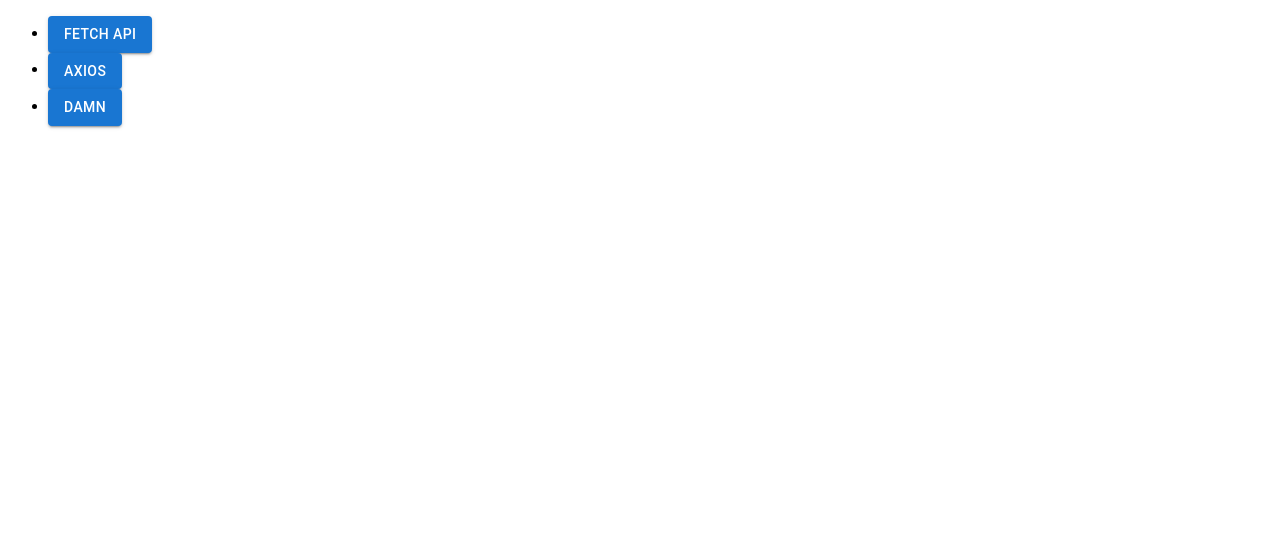
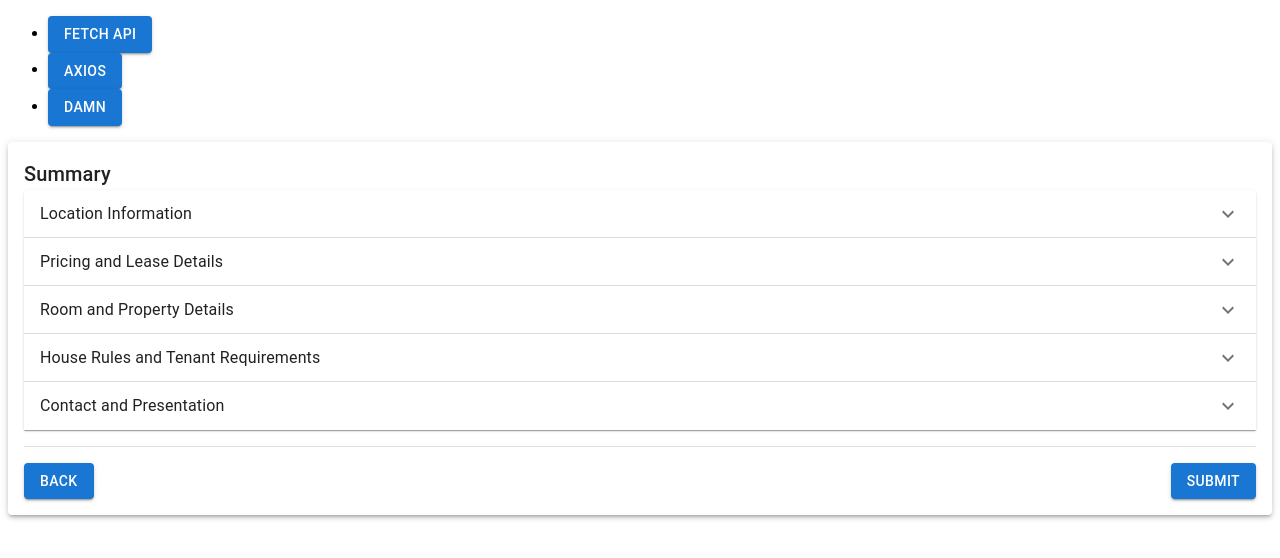
Before and after one commit to tirdesh/FindARoomie, a React (Create React App) app in the folder frontend/: page /summary in a window 1280 px wide. Shown: the top 558 px of the page. Built offline with nearby package versions, Linux system fonts and the light colour scheme.

Commit message:
Added SummaryPage

```diff
--- a/frontend/src/App.tsx
+++ b/frontend/src/App.tsx
@@ -4,6 +4,7 @@
 import RoomFiltersAxios from './pages/sample-apiconnector-axios';
 import RoomFiltersFetch from './pages/sample-apiconnector-fetch';
 import CreateListingForm from './pages/CreateListingPage/CreateListingForm';
+import SummaryPage from './pages/CreateListingPage/SummaryPage';
 
 function App() {
   return (
@@ -33,6 +34,7 @@
           <Route path="/fetch" element={<RoomFiltersFetch />} />
           <Route path="/axios" element={<RoomFiltersAxios />} />
           <Route path="/test" element={<CreateListingForm />} />
+          <Route path="/summary" element={<SummaryPage />} />
         </Routes>
       </div>
     </Router>
--- a/frontend/src/pages/CreateListingPage/CreateListingForm.tsx
+++ b/frontend/src/pages/CreateListingPage/CreateListingForm.tsx
@@ -4,6 +4,7 @@
 import { incrementStep, decrementStep } from '../../redux/slices/CreateListingStepSlice';
 import { RootState } from '../../redux/store';
 import { Button, Stepper, Step, StepLabel, Grid } from '@mui/material';
+import { useNavigate } from 'react-router-dom';
 
 // Import your step components
 import Step1 from '../../components/CreateListingSteps/step1Form';
@@ -18,9 +19,15 @@
   const dispatch = useDispatch();
   const step = useSelector((state: RootState) => state.step.currentStep);
   const formData = useSelector((state: RootState) => state.form); // Assuming `form` is the slice holding your form data
+  const navigate = useNavigate(); // Use useNavigate instead of useHistory
 
   const handleNext = () => {
-    dispatch(incrementStep());
+    if (step < steps.length) {
+        dispatch(incrementStep());
+      } else {
+        // If it's the last step, navigate to the summary page
+        navigate('/summary');
+      }
     console.log(formData)
   };
 
@@ -61,7 +68,8 @@
             onClick={handleNext}
             style={{ alignSelf: 'flex-end' }}
           >
-            {step < steps.length ? 'Next' : 'Submit'}
+            Next
+            {/* step < steps.length ? 'Next' : 'Submit' */}
           </Button>
         </div>
       </Grid>
--- /dev/null
+++ b/frontend/src/pages/CreateListingPage/SummaryPage.tsx
@@ -0,0 +1,105 @@
+// components/CreateListingSteps/SummaryPage.tsx
+import React from 'react';
+import { useSelector, useDispatch } from 'react-redux';
+import { RootState } from '../../redux/store';
+import { Accordion, AccordionDetails, AccordionSummary, Typography, Grid, Paper, Button, Divider } from '@mui/material';
+import ExpandMoreIcon from '@mui/icons-material/ExpandMore';
+import { submitForm } from '../../redux/slices/CreateListingFormSlice';
+import { useNavigate } from 'react-router-dom';
+
+const SummaryPage: React.FC = () => {
+  const formData = useSelector((state: RootState) => state.form);
+  const dispatch = useDispatch();
+  const navigate = useNavigate();
+
+  const handleBack = () => {
+    navigate('/test');
+  };
+
+  const handleSubmit = async () => {
+    // Dispatch the submitForm action
+    // await dispatch(submitForm(formData));
+    // You can navigate to a success page or perform other actions after submission
+  };
+
+  const renderAccordion = (title: string, content: React.ReactNode) => (
+    <Accordion>
+      <AccordionSummary expandIcon={<ExpandMoreIcon />} aria-controls={`${title.toLowerCase()}-content`} id={`${title.toLowerCase()}-header`}>
+        <Typography>{title}</Typography>
+      </AccordionSummary>
+      <AccordionDetails>
+        {content}
+      </AccordionDetails>
+    </Accordion>
+  );
+
+  return (
+    <Grid container spacing={2}>
+      <Grid item xs={12}>
+        <Paper elevation={3} style={{ padding: '16px' }}>
+          <Typography variant="h6">Summary</Typography>
+
+          {renderAccordion("Location Information", (
+            <Typography>
+              Address: {formData.listingTypeAndLocationInformation.address}<br />
+              Proximity: {formData.listingTypeAndLocationInformation.proximity}<br />
+              Safety Features: {formData.listingTypeAndLocationInformation.safetyFeatures}
+            </Typography>
+          ))}
+
+          {renderAccordion("Pricing and Lease Details", (
+            <Typography>
+              Rent: ${formData.pricingAndLeaseDetails.rent}<br />
+              Utilities Included: {formData.pricingAndLeaseDetails.utilitiesIncluded ? 'Yes' : 'No'}<br />
+              Lease Length: {formData.pricingAndLeaseDetails.leaseLength}<br />
+              Upfront Fees: {formData.pricingAndLeaseDetails.upfrontFees}
+            </Typography>
+          ))}
+
+          {renderAccordion("Room and Property Details", (
+            <Typography>
+              Room Size: {formData.roomAndPropertyDetails.roomSize}<br />
+              Furnished: {formData.roomAndPropertyDetails.furnished}<br />
+              Unique Features: {formData.roomAndPropertyDetails.uniqueFeatures}<br />
+              Property Description: {formData.roomAndPropertyDetails.propertyDescription}<br />
+              Shared Amenities: {formData.roomAndPropertyDetails.sharedAmenities}
+            </Typography>
+          ))}
+
+          {renderAccordion("House Rules and Tenant Requirements", (
+            <Typography>
+              House Rules: {formData.houseRulesAndTenantRequirements.houseRules}<br />
+              Smoking Allowed: {formData.houseRulesAndTenantRequirements.smokingAllowed ? 'Yes' : 'No'}<br />
+              Pet Friendly: {formData.houseRulesAndTenantRequirements.petFriendly ? 'Yes' : 'No'}<br />
+              Guest Policy: {formData.houseRulesAndTenantRequirements.guestPolicy}<br />
+              Tenant Requirements: {formData.houseRulesAndTenantRequirements.tenantRequirements}
+            </Typography>
+          ))}
+
+          {renderAccordion("Contact and Presentation", (
+            <Typography>
+              Availability: {formData.contactAndPresentation.availability}<br />
+              Contact Information: {formData.contactAndPresentation.contactInformation}<br />
+              Nearby Attractions: {formData.contactAndPresentation.nearbyAttractions}<br />
+              Communication Preferences: {formData.contactAndPresentation.communicationPreferences}
+            </Typography>
+          ))}
+
+          <Divider style={{ margin: '16px 0' }} />
+
+          <Grid container justifyContent="space-between">
+            <Grid item>
+              <Button variant="contained" onClick={handleBack}>Back</Button>
+            </Grid>
+            <Grid item>
+              <Button variant="contained" color="primary" onClick={handleSubmit}>Submit</Button>
+            </Grid>
+          </Grid>
+
+        </Paper>
+      </Grid>
+    </Grid>
+  );
+};
+
+export default SummaryPage;
--- a/frontend/tsconfig.json
+++ b/frontend/tsconfig.json
@@ -6,7 +6,8 @@
     "module": "commonjs",
     "esModuleInterop": true,
     "strict": true,
-    "moduleResolution": "node"
+    "moduleResolution": "node",
+    "types": ["react-router-dom"]
   },
   "include": ["src/**/*.ts", "src/**/*.tsx"],
   "exclude": ["node_modules"]
```
